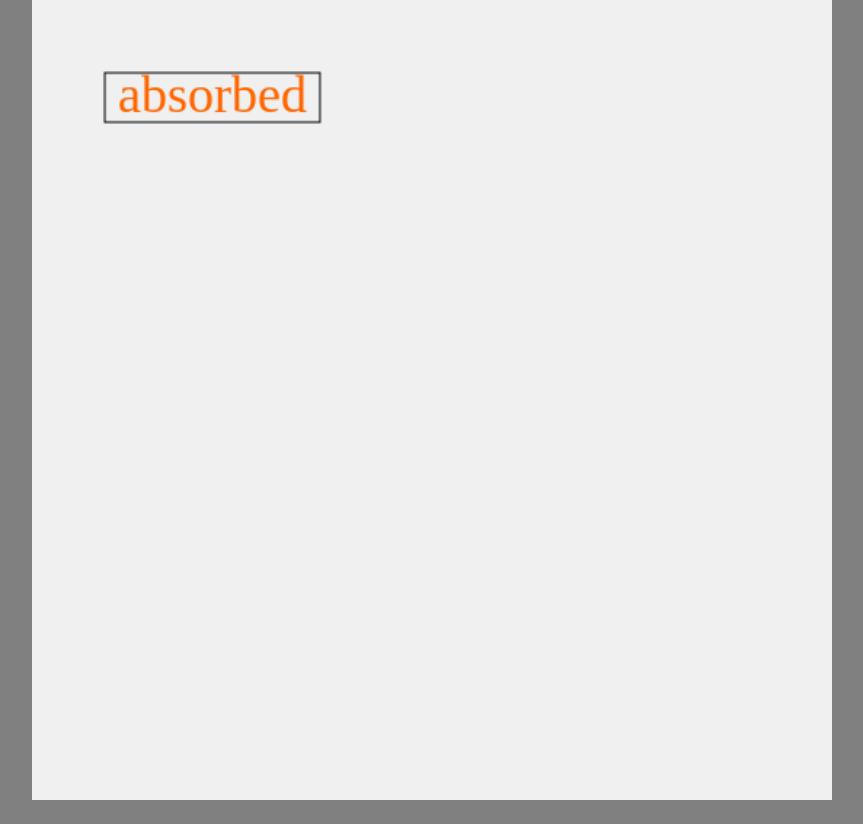
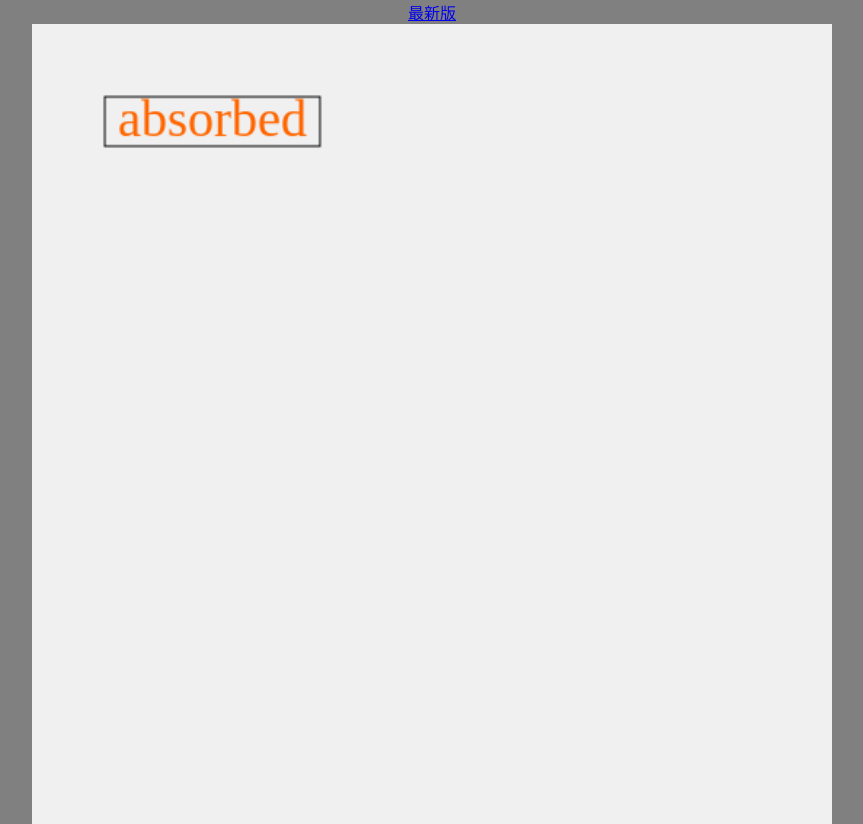
Before and after one commit to Cabbage-it/movement, a plain HTML site: page index.html in a window 1280 px wide. Shown: the whole page, without its empty margins (208-1071 px from the left). Before the commit the page ends 800 px from the top, so only its background shows below. Drawn offline with Linux system fonts and the light colour scheme.

Commit message:
Update index.html

```diff
--- a/index.html
+++ b/index.html
@@ -123,6 +123,11 @@
     </script>
 </head>
 
-<body><canvas id="canvas"></canvas></body>
+<body>
+    <div>
+        <a href="aaab.html">最新版</a>
+    </div>
+    <canvas id="canvas"></canvas>
+</body>
 
 </html>
```
